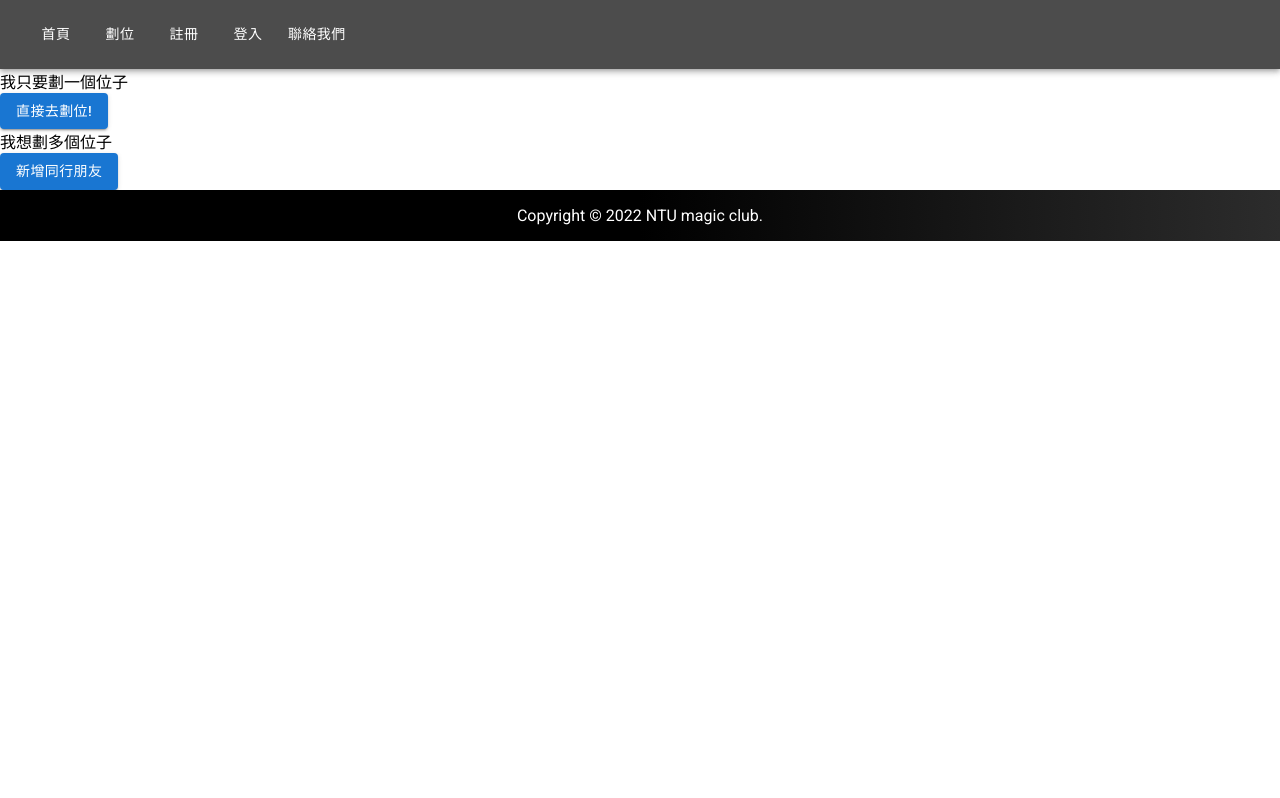
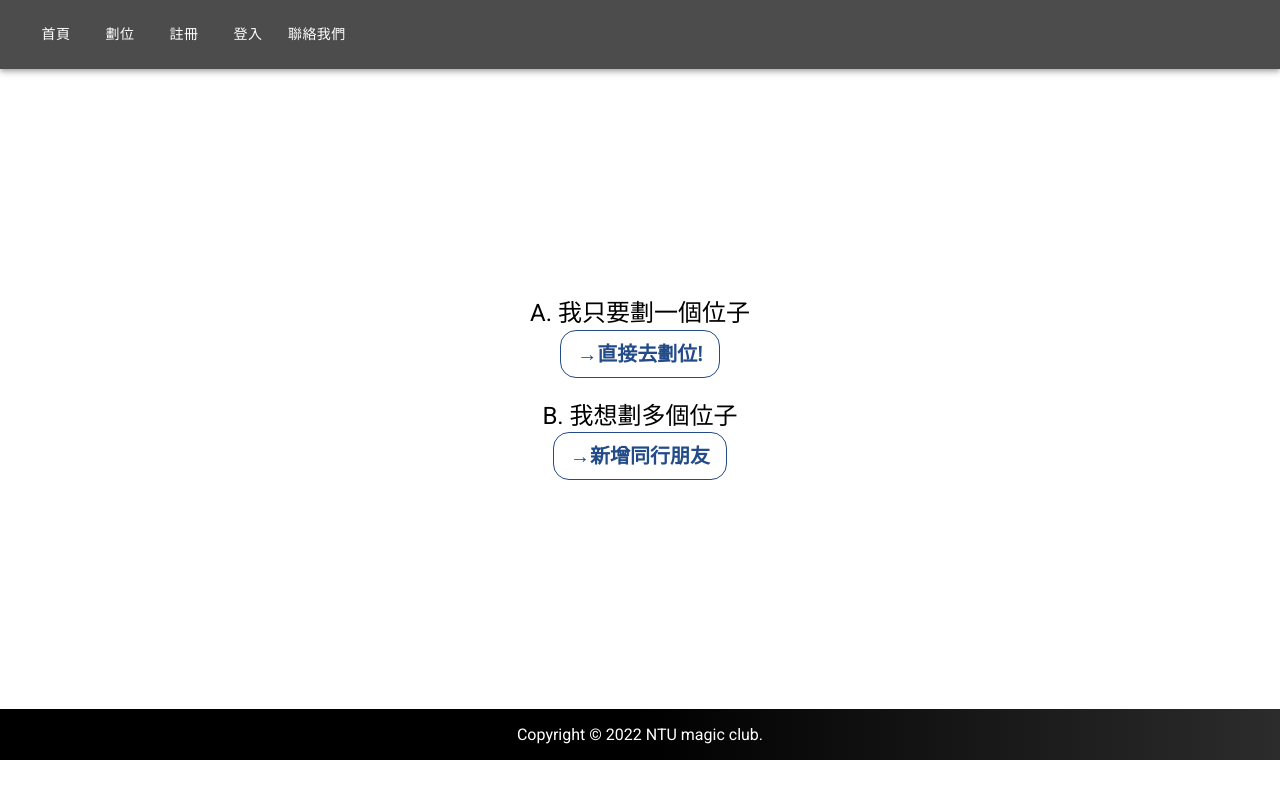
Before and after one commit to xieyou0608/ntumagic, a React (Create React App) app: page /prebooking in a window 1280 px wide. Built offline with nearby package versions, Linux system fonts and the light colour scheme; no server answers.

Commit message:
[Feat] 修改preBookingPage style

```diff
--- /dev/null
+++ b/src/components/admin/AdminMonitor.js
@@ -0,0 +1,8 @@
+import React from "react";
+
+const AdminMonitor = ({ currentUser }) => {
+  console.log(currentUser);
+  return <div>{currentUser.token}</div>;
+};
+
+export default AdminMonitor;
--- a/src/pages/AdminPage.js
+++ b/src/pages/AdminPage.js
@@ -1,13 +1,17 @@
 import React from "react";
 import AdminBooking from "../components/admin/AdminBooking";
-import { Alert } from "@mui/material";
+import AdminMonitor from "../components/admin/AdminMonitor";
+import { Alert, Box } from "@mui/material";
 
 const AdminPage = ({ currentUser }) => {
   return (
     <div className="booking">
       {!currentUser && <Alert severity="warning">請先登入帳號</Alert>}
       {currentUser && currentUser.user.role == "admin" && (
-        <AdminBooking currentUser={currentUser} />
+        <Box>
+          <AdminMonitor currentUser={currentUser} />
+          <AdminBooking currentUser={currentUser} />
+        </Box>
       )}
     </div>
   );
--- a/src/pages/PreBookingPage.js
+++ b/src/pages/PreBookingPage.js
@@ -1,19 +1,28 @@
 import React from "react";
 import { Link } from "react-router-dom";
-import { Button } from "@mui/material";
+import { Grid, Button, Typography } from "@mui/material";
 
 const PreBookingPage = () => {
   return (
-    <div>
-      <p>我只要劃一個位子</p>
-      <Button component={Link} to="/booking" variant="contained">
-        直接去劃位!
-      </Button>
-      <p>我想劃多個位子</p>
-      <Button component={Link} to="/profile" variant="contained">
-        新增同行朋友
-      </Button>
-    </div>
+    <Grid
+      container
+      spacing={0}
+      direction="column"
+      alignItems="center"
+      justifyContent="center"
+      style={{ minHeight: "80vh" }}
+      className="prebooking"
+    >
+      <Typography variant="h5">A. 我只要劃一個位子</Typography>
+      <Link to="/booking">
+        <button>→直接去劃位!</button>
+      </Link>
+      <br />
+      <Typography variant="h5">B. 我想劃多個位子</Typography>
+      <Link to="/profile">
+        <button>→新增同行朋友</button>
+      </Link>
+    </Grid>
   );
 };
 
--- /dev/null
+++ b/src/styles/_prebooking.scss
@@ -0,0 +1,34 @@
+.prebooking {
+    h2{
+
+    }
+
+    button{
+    border-radius: 1rem;
+    display: inline-block;
+    font-weight: bold;
+    line-height: 1.5;
+    color: #212529;
+    text-align: center;
+    text-decoration: none;
+    vertical-align: middle;
+    cursor: pointer;
+    -webkit-user-select: none;
+    -moz-user-select: none;
+    user-select: none;
+    background-color: transparent;
+    border: 1px solid transparent;
+    transition: color 0.15s ease-in-out, background-color 0.15s ease-in-out, border-color 0.15s ease-in-out, box-shadow 0.15s ease-in-out;
+
+    color: #234b88;
+    border-color: #234b88;
+
+    padding: 0.5rem 1rem;
+    font-size: 1.25rem;
+    &:hover{
+        color: #fff;
+        background-color: #234b88;
+        border-color: #234b88;
+    }
+}
+}
--- a/src/styles/style.css
+++ b/src/styles/style.css
@@ -447,4 +447,36 @@ ul {
   font-size: 1.5rem;
   color: #5252a1;
 }
+
+.prebooking button {
+  border-radius: 1rem;
+  display: inline-block;
+  font-weight: bold;
+  line-height: 1.5;
+  color: #212529;
+  text-align: center;
+  text-decoration: none;
+  vertical-align: middle;
+  cursor: pointer;
+  -webkit-user-select: none;
+  -moz-user-select: none;
+  -ms-user-select: none;
+      user-select: none;
+  background-color: transparent;
+  border: 1px solid transparent;
+  -webkit-transition: color 0.15s ease-in-out, background-color 0.15s ease-in-out, border-color 0.15s ease-in-out, -webkit-box-shadow 0.15s ease-in-out;
+  transition: color 0.15s ease-in-out, background-color 0.15s ease-in-out, border-color 0.15s ease-in-out, -webkit-box-shadow 0.15s ease-in-out;
+  transition: color 0.15s ease-in-out, background-color 0.15s ease-in-out, border-color 0.15s ease-in-out, box-shadow 0.15s ease-in-out;
+  transition: color 0.15s ease-in-out, background-color 0.15s ease-in-out, border-color 0.15s ease-in-out, box-shadow 0.15s ease-in-out, -webkit-box-shadow 0.15s ease-in-out;
+  color: #234b88;
+  border-color: #234b88;
+  padding: 0.5rem 1rem;
+  font-size: 1.25rem;
+}
+
+.prebooking button:hover {
+  color: #fff;
+  background-color: #234b88;
+  border-color: #234b88;
+}
 /*# sourceMappingURL=style.css.map */
--- a/src/styles/style.scss
+++ b/src/styles/style.scss
@@ -20,3 +20,4 @@ ul {
 @import "./guide";
 @import "./booking";
 @import "./about";
+@import "./prebooking"
```
Also changed, not shown: 1 other file (tests, documents, lock files or other folders).
